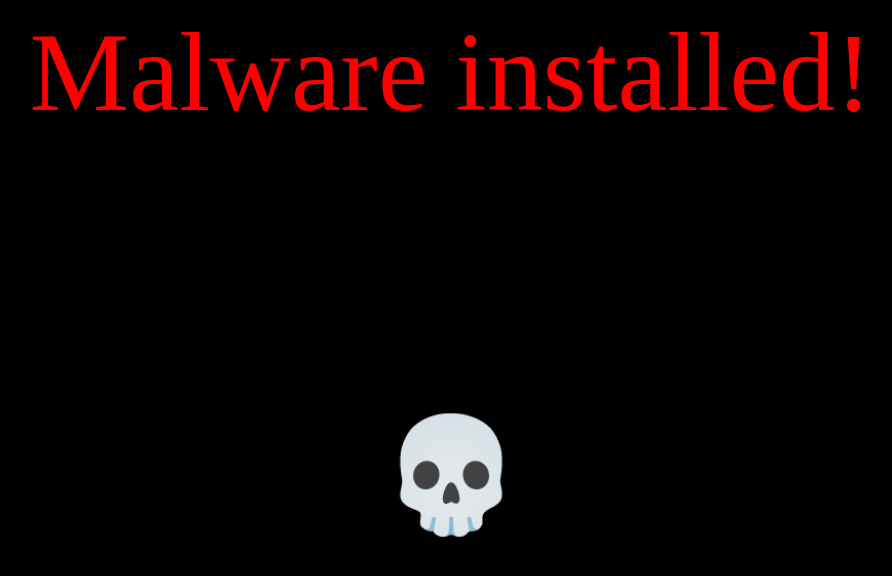
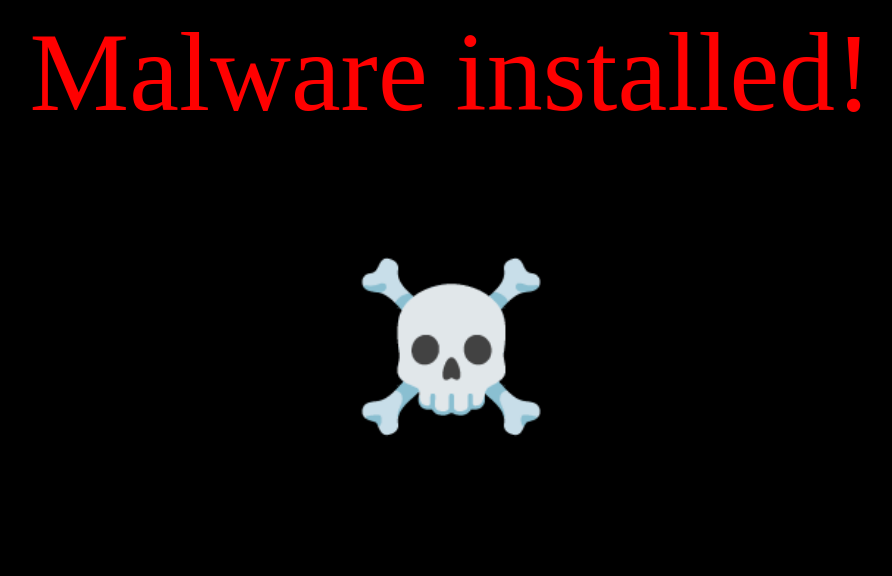
Before and after one commit to tomcqt/silly-skull-emoji, a plain HTML site: page index.html in a window 1280 px wide. Shown: the whole page, without its empty margins (189-1081 px from the left). Drawn offline with Linux system fonts and the light colour scheme.

Commit message:
Update index.html

```diff
--- a/index.html
+++ b/index.html
@@ -1,6 +1,6 @@
 <body>
   <p class="blink_text">Malware installed!</p>
-  <h1>💀</h1>
+  <h1>☠️</h1>
   <title>Free Robux!</title>
 </body>
 <style>
@@ -9,10 +9,10 @@
   }
   h1 {
     position: absolute;
-    top: 50%;
+    top: 30%;
     left: 50%;
     transform: translate(-50%, -50%);
-    font-size: 7em;
+    font-size: 10em;
   }
   .blink_text
   {
```
